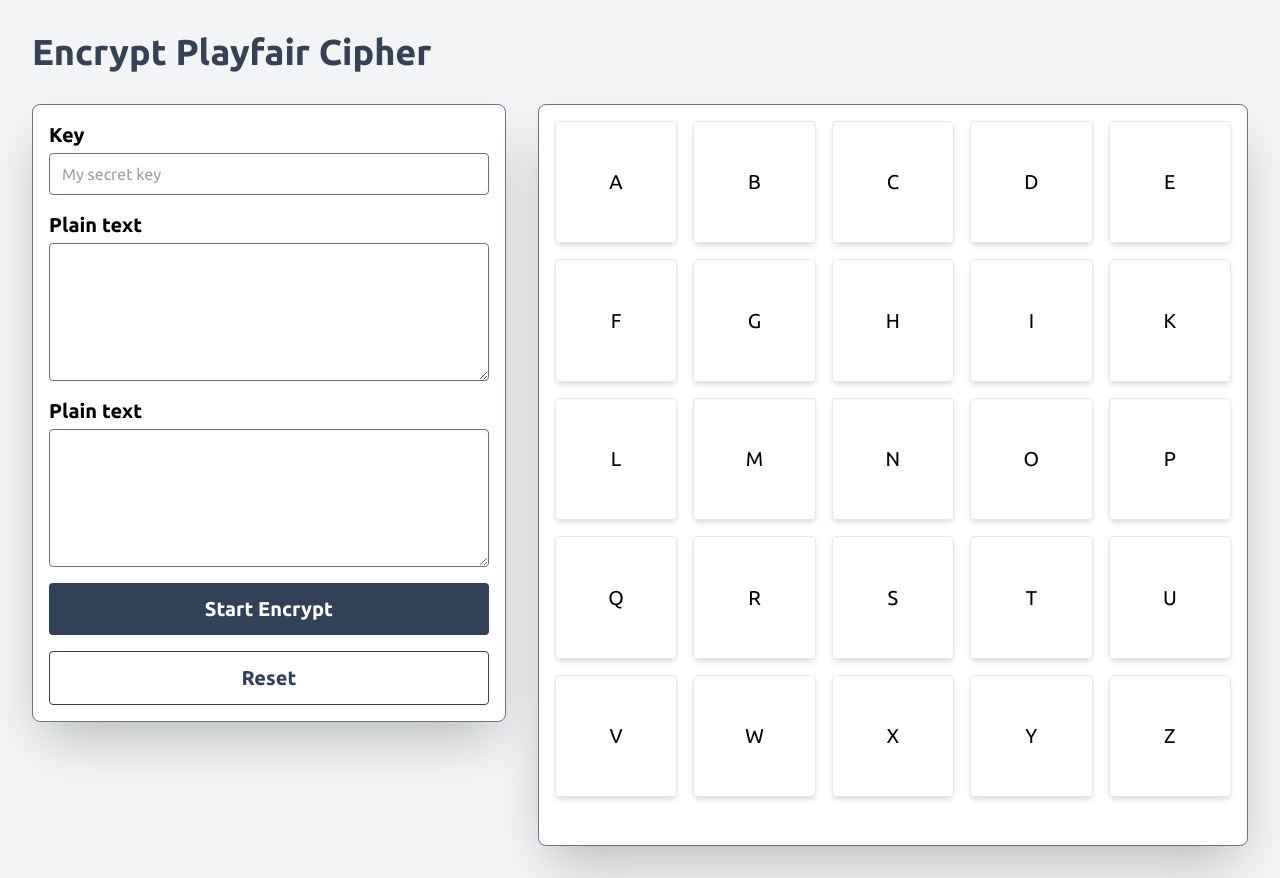
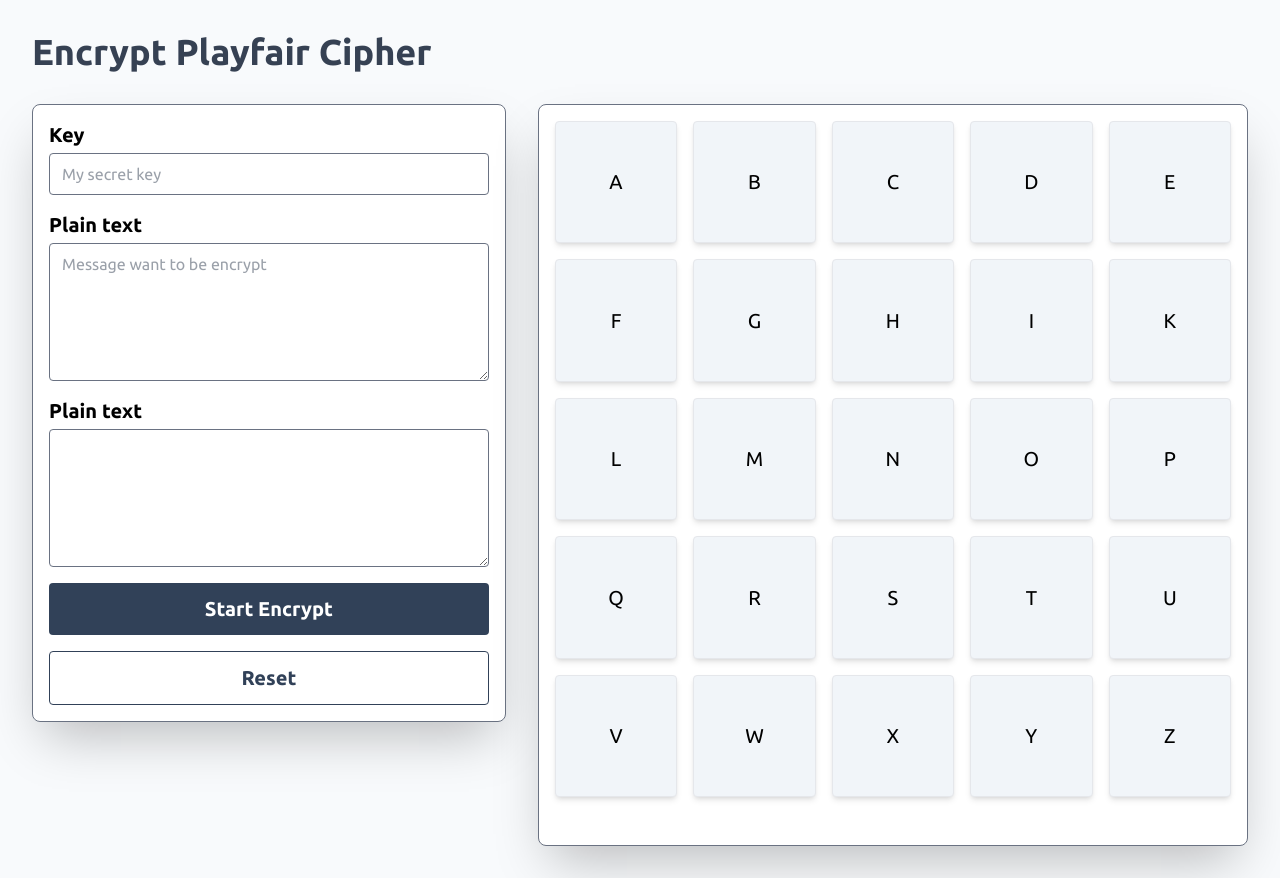
Before and after one commit to willzyx-hub/playfair-cipher-web-ukmc, a Next.js app: page /encrypt in a window 1280 px wide. Built offline with nearby package versions, Linux system fonts and the light colour scheme.

Commit message:
Feature decrypt

```diff
--- a/app/components/TextArea.tsx
+++ b/app/components/TextArea.tsx
@@ -18,6 +18,7 @@ export function TextArea<T extends FieldValues>({
     errors,
     ...rest
 }: TextAreaProps<T>) {
+    console.log(errors);
     return (
         <div className="flex flex-col gap-1">
             <label
--- a/app/decrypt/page.tsx
+++ b/app/decrypt/page.tsx
@@ -0,0 +1,180 @@
+'use client'
+
+import { PlayfairCipher } from "@/utils/PlayfairCipher";
+import { useState } from "react";
+import { useForm } from "react-hook-form";
+import { zodResolver } from "@hookform/resolvers/zod";
+import * as z from "zod";
+import { Button } from "../components/Button";
+import { Input } from "../components/Input";
+import { TextArea } from "../components/TextArea";
+import { schemaDecryptPage } from "@/utils/validation";
+
+type Schema = z.infer<typeof schemaDecryptPage>;
+
+export default function DecryptPage() {
+    const {
+        register,
+        handleSubmit,
+        reset,
+        formState: { errors },
+    } = useForm({
+        resolver: zodResolver(schemaDecryptPage),
+        criteriaMode: 'all',
+    });
+
+    const [matrix, setMatrix] = useState<string[][]>(() => (new PlayfairCipher('')).matrix);
+    const [steps, setSteps] = useState<{
+        input: string;
+        output: string;
+        inputPosition: number[][];
+        outputPosition: number[][];
+        rule: string;
+    }[]>([]);
+    const [current, setCurrent] = useState(-1);
+    const [result, setResult] = useState('');
+
+    const onSubmit = (data: Schema) => {
+        const cipher = new PlayfairCipher(data.cipherKey);
+
+        setMatrix(cipher.matrix);
+
+        const { result, steps } = cipher.process(data.cipherText, 'decrypt');
+
+        setResult(result);
+        setSteps(steps);
+        setCurrent(0);
+    }
+
+    const isHighlighted = (r: number, c: number) => {
+        if (current < 0) return 'bg-slate-100';
+        let step = steps[current];
+        let color = '';
+
+        if (step.inputPosition.some(([rr, cc]) => rr === r && cc === c)) {
+            color = 'bg-green-100 border border-green-500';
+        } else if (step.outputPosition.some(([rr, cc]) => rr === r && cc === c)) {
+            color = 'bg-orange-100 border border-orange-500'
+        } else {
+            color = 'bg-slate-100';
+        }
+        return color;
+    }
+
+    return (
+        <main className="w-full p-4 md:p-8">
+            <h1 className="mb-8 text-4xl text-gray-700 font-bold">Decrypt Playfair Cipher</h1>
+
+            <div className="flex flex-col items-start md:flex-row gap-8">
+                <section className="w-full md:w-2/5 p-4 bg-white border border-gray-500 rounded-lg shadow-2xl">
+                    <form
+                        onSubmit={handleSubmit(onSubmit)}
+                        noValidate
+                        className="flex flex-col gap-4"
+                    >
+                        <Input<Schema>
+                            name="cipher-key"
+                            type="text"
+                            label="Cipher Key"
+                            register={register}
+                            registerId="cipherKey"
+                            errors={errors}
+                            placeholder="My secret key"
+                            defaultValue={''}
+                            required
+                        />
+
+                        <TextArea<Schema>
+                            name="cipher-text"
+                            label="Cipher Text"
+                            register={register}
+                            registerId="cipherText"
+                            errors={errors}
+                            placeholder="Message want to be decrypt"
+                            defaultValue={''}
+                            rows={5}
+                            required
+                        />
+
+                        <TextArea<Schema>
+                            name="plain-text"
+                            label="Plain Text"
+                            register={register}
+                            registerId="plainText"
+                            errors={errors}
+                            value={result}
+                            rows={5}
+                            readOnly
+                        />
+
+                        <Button
+                            type="submit"
+                            variant="primary"
+                            text="Start Decrypt"
+                        />
+
+                        <Button
+                            type="reset"
+                            variant="secondary"
+                            text="Reset"
+                            onClick={() => {
+                                reset();
+                                setResult('');
+                                setCurrent(-1);
+                                setMatrix(() => (new PlayfairCipher('')).matrix);
+                                setSteps([]);
+                            }}
+                        />
+                    </form>
+                </section>
+
+                <section className="w-full md:w-3/5 p-4 bg-white border border-gray-500 rounded-lg shadow-2xl">
+                    <div className="h-full grid grid-cols-5 grid-rows-5 gap-4 mb-8">
+                        {
+                            matrix.map((rowList, rowIndex) =>
+                                rowList.map((rowValue, colIndex) => (
+                                    <div
+                                        key={rowIndex + '-' + colIndex}
+                                        className={`aspect-square flex justify-center items-center p-2 ${isHighlighted(rowIndex, colIndex)} border border-gray-200 rounded-sm shadow-md text-lg md:text-xl transition duration-300 hover:-translate-y-1`}>
+                                        {rowValue}
+                                    </div>
+                                ))
+                            )
+                        }
+                    </div>
+                    {
+                        current !== -1 && (
+                            <div className="flex flex-col items-center">
+                                <p className="mb-4 text-2xl">
+                                    <span className="font-mono font-semibold p-1 bg-green-100 border border-green-500 rounded-sm">{steps[current].input}</span>
+                                    <span className="mx-4">➡️</span>
+                                    <span className="font-mono font-semibold p-1 bg-orange-100 border border-orange-500 rounded-sm">{steps[current].output}</span>
+                                </p>
+
+                                <p className="mb-8 p-2 bg-slate-200 border border-slate-500 rounded-sm">"{steps[current].rule}"</p>
+
+                                <div className="flex gap-4">
+                                    <Button
+                                        type="button"
+                                        variant="secondary"
+                                        onClick={() => setCurrent(prev => prev - 1)}
+                                        text="Before"
+                                        disabled={current === 0}
+                                    />
+
+                                    <Button
+                                        type="button"
+                                        variant="secondary"
+                                        onClick={() => setCurrent(prev => prev + 1)}
+                                        text="Next"
+                                        disabled={current === steps.length - 1}
+                                    />
+                                </div>
+                            </div>
+                        )
+                    }
+                </section>
+            </div>
+        </main >
+    );
+}
--- a/app/encrypt/page.tsx
+++ b/app/encrypt/page.tsx
@@ -39,14 +39,14 @@ export default function EncryptPage() {
 
         setMatrix(cipher.matrix);
 
-        const { result, steps } = cipher.process(data.plainText);
+        const { result, steps } = cipher.process(data.plainText, 'encrypt');
         setResult(result);
         setSteps(steps);
         setCurrent(0);
     }
 
     const isHighlighted = (r: number, c: number) => {
-        if (current < 0) return false;
+        if (current < 0) return 'bg-slate-100';
         let step = steps[current];
         let color = '';
 
@@ -89,6 +89,7 @@ export default function EncryptPage() {
                             register={register}
                             registerId="plainText"
                             errors={errors}
+                            placeholder="Message want to be encrypt"
                             defaultValue={''}
                             rows={5}
                             required
--- a/app/layout.tsx
+++ b/app/layout.tsx
@@ -29,7 +29,7 @@ export default function RootLayout({
             lang="en"
             className={`${ubuntu.variable} ${ubuntuMono.variable} h-full antialiased`}
         >
-            <body className="min-h-full max-w-7xl block mx-auto bg-gray-100">
+            <body className="min-h-full max-w-7xl block mx-auto bg-slate-50">
                 {children}
             </body>
         </html>
--- a/utils/PlayfairCipher.ts
+++ b/utils/PlayfairCipher.ts
@@ -16,7 +16,6 @@ export class PlayfairCipher {
                 matrix.push(char);
             }
         };
-
 
         // Add remaining letter
         for (let i = 65; i <= 90; i++) {
@@ -49,35 +48,43 @@ export class PlayfairCipher {
         return [-1, -1]; // For safety TS
     }
 
-    prepareText(text: string) {
+    prepareText(text: string, mode: 'encrypt' | 'decrypt') {
         text = text.toUpperCase().replace(/J/g, 'I').replace(/[^A-Z]/g, '');
-        let pairs = [];
+        const pairs = [];
 
-        for (let i = 0; i < text.length; i += 2) {
-            let a = text[i];
-            let b = text[i + 1];
+        if (mode === 'encrypt') {
+            for (let i = 0; i < text.length; i += 2) {
+                const firstLetter = text[i];
+                const secondLetter = text[i + 1];
 
-            if (a === b) {
-                pairs.push([a, 'X']);
-                i--;
-            } else {
-                if (b) {
-                    pairs.push([a, b]);
+                if (firstLetter === secondLetter) {
+                    pairs.push([firstLetter, 'X']);
+                    i--;
                 } else {
-                    pairs.push([a, 'X']);
+                    if (secondLetter) {
+                        pairs.push([firstLetter, secondLetter]);
+                    } else {
+                        pairs.push([firstLetter, 'X']);
+                    }
                 }
             }
+        } else {
+            for (let i = 0; i < text.length; i += 2) {
+                const firstLetter = text[i];
+                const secondLetter = text[i + 1];
+
+                pairs.push([firstLetter, secondLetter])
+            }
         }
-
         return pairs;
     }
 
-    process(text: string, mode: 'encrypt' | 'decrypt' = 'encrypt') {
-        let pairs = this.prepareText(text);
-        let steps = [];
+    process(text: string, mode: 'encrypt' | 'decrypt') {
+        const pairs = this.prepareText(text, mode);
+        const steps = [];
         let result = '';
 
-        for (let [inputFirstLetter, inputSecondLetter] of pairs) {
+        for (const [inputFirstLetter, inputSecondLetter] of pairs) {
             let [inputIndexR1, inputIndexC1] = this.findPosition(inputFirstLetter);
             let [inputIndexR2, inputIndexC2] = this.findPosition(inputSecondLetter);
 
@@ -86,36 +93,25 @@ export class PlayfairCipher {
             if (inputIndexR1 === inputIndexR2) {
                 rule = 'Same Row';
                 const addition = mode === 'encrypt' ? 1 : 4;
-
                 outputIndexC1 = (inputIndexC1 + addition) % 5;
                 outputIndexC2 = (inputIndexC2 + addition) % 5;
                 outputIndexR1 = outputIndexR2 = inputIndexR1;
-
-                outputFirstLetter = this.matrix[outputIndexR1][outputIndexC1];
-                outputSecondLetter = this.matrix[outputIndexR2][outputIndexC2];
             } else if (inputIndexC1 === inputIndexC2) {
                 rule = 'Same Column';
-
                 const addition = mode === 'encrypt' ? 1 : 4;
-
                 outputIndexR1 = (inputIndexR1 + addition) % 5;
                 outputIndexR2 = (inputIndexR2 + addition) % 5;
                 outputIndexC1 = outputIndexC2 = inputIndexC1;
-
-                outputFirstLetter = this.matrix[outputIndexR1][outputIndexC1];
-                outputSecondLetter = this.matrix[outputIndexR2][outputIndexC2];
             } else {
                 rule = 'Rectangle';
-
                 outputIndexR1 = inputIndexR1;
                 outputIndexC1 = inputIndexC2;
                 outputIndexR2 = inputIndexR2;
                 outputIndexC2 = inputIndexC1;
-
-                outputFirstLetter = this.matrix[outputIndexR1][outputIndexC1];
-                outputSecondLetter = this.matrix[outputIndexR2][outputIndexC2];
             }
 
+            outputFirstLetter = this.matrix[outputIndexR1][outputIndexC1];
+            outputSecondLetter = this.matrix[outputIndexR2][outputIndexC2];
             result += outputFirstLetter + outputSecondLetter;
 
             steps.push({
--- a/utils/validation.ts
+++ b/utils/validation.ts
@@ -9,3 +9,35 @@ export const schemaEncryptPage = z.object({
         .regex(/^[A-Za-z\r\n\s]+$/, { error: 'Alphabet only' }),
     cipherText: z.string(),
 })
+
+export const schemaDecryptPage = z.object({
+    cipherKey: z.string()
+        .min(1, { error: 'Cannot be empty' })
+        .regex(/^[A-za-z]+$/, { error: 'Alphabet only' }),
+    cipherText: z.string()
+        .min(1, { error: 'Cannot be empty' })
+        .regex(/^[A-Za-z\r\n\s]+$/, { error: 'Alphabet only' })
+        .superRefine((val, ctx) => {
+            if (val.length % 2 !== 0) {
+                ctx.addIssue({
+                    code: 'custom',
+                    message: 'Text must have an even length',
+                });
+            }
+
+            val = val.toUpperCase().replace(/J/g, 'I').replace(/[^A-Z]/g, '');
+            for (let i = 0; i < val.length; i += 2) {
+                const firstLetter = val[i];
+                const secondLetter = val[i + 1];
+
+                if (firstLetter === secondLetter) {
+                    ctx.addIssue({
+                        code: 'custom',
+                        message: ctx.issues.length === 1 ? ' and cannot have same pair of 2 letter' : 'Text cannot have same pair of 2 letter',
+                    })
+                    return;
+                }
+            }
+        }),
+    plainText: z.string(),
+})
```
